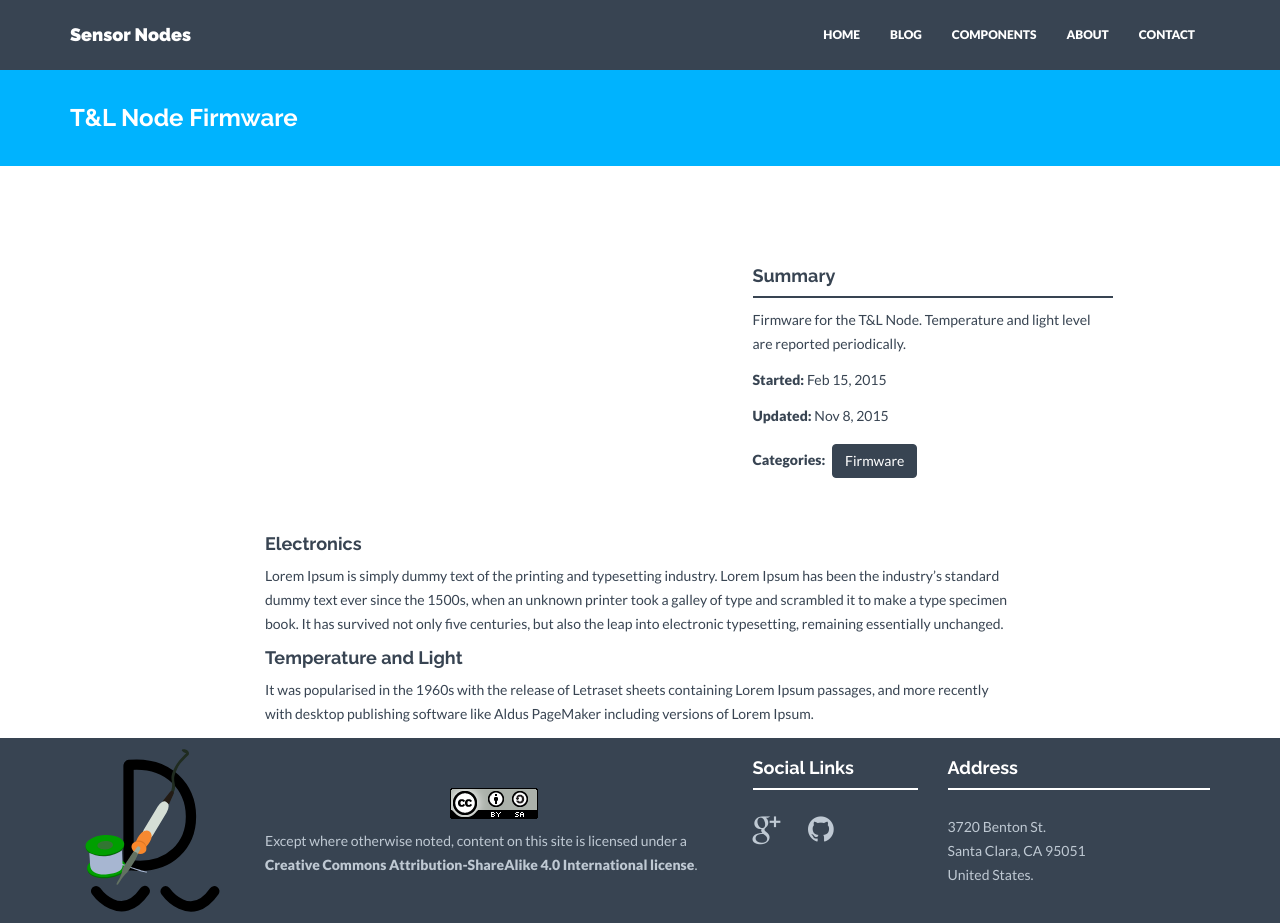
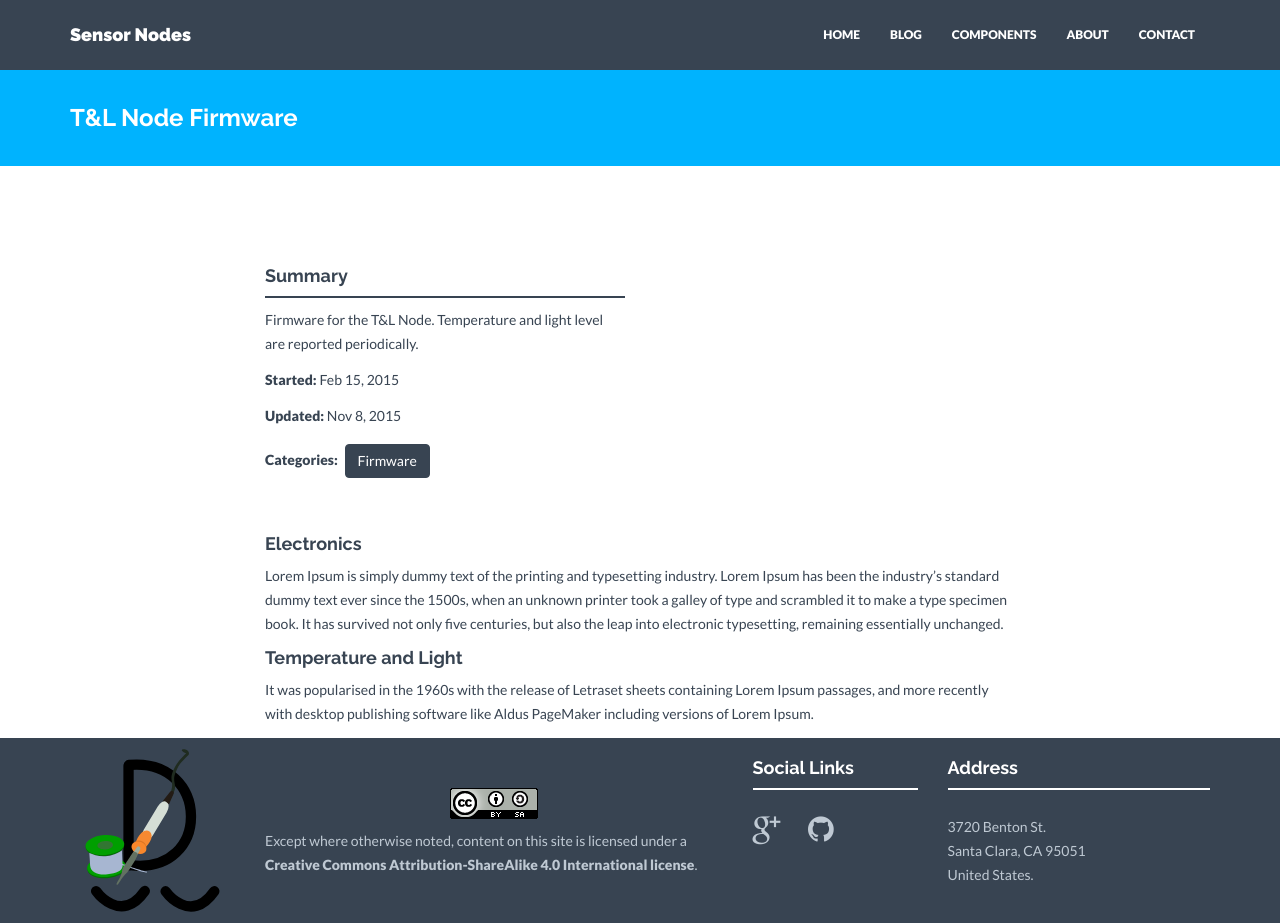
Before and after one commit to jdunmire/sensornodeinfo, a Jekyll site: the page built from _posts/components/2015-11-04-TLnodeFW.md, in a window 1280 px wide and 923 px high. Built offline with Jekyll 4.4.1, drawn with Linux system fonts in a browser that asks for light colours; nearby versions of some CDN libraries.

Commit message:
Left-align Summary when no gallery images present
On branch gh-pages
modified:   _layouts/component.html

```diff
--- a/_layouts/component.html
+++ b/_layouts/component.html
@@ -7,12 +7,16 @@ layout: default
 <div class="container mt">
     <div class="row">
 
+    {% if page.carousel.first %}
         <div class="col-md-6 col-md-offset-1">
             <div class="row">
                 {% include gallery.html %}
             </div>
         </div>
         <div class="col-md-4">
+    {% else %}
+        <div class="col-md-4 col-md-offset-2">
+    {% endif %}
             <div class="spacing"></div>
             <h4>Summary</h4>
             <div class="hline"></div>
@@ -28,7 +32,8 @@ layout: default
             <p><a href="{{ page.repository }}">Files</a></p>
             {% endif %}
         </div>
-
+    </div><! --/row -->
+    <div class="row">
         <div class="col-md-8 col-md-offset-2">
             <div class="spacing"></div>
 
```
Lines whose indentation alone changed are shown as unchanged.
